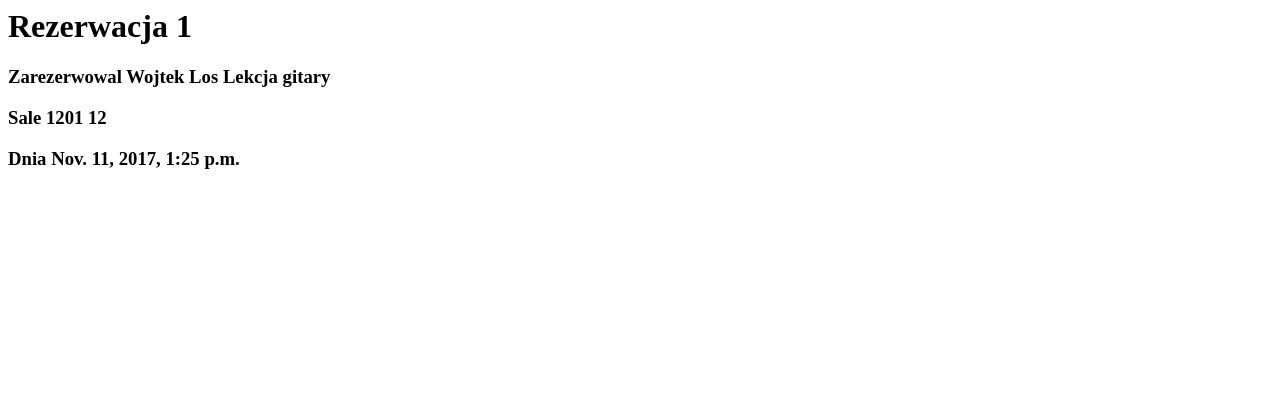
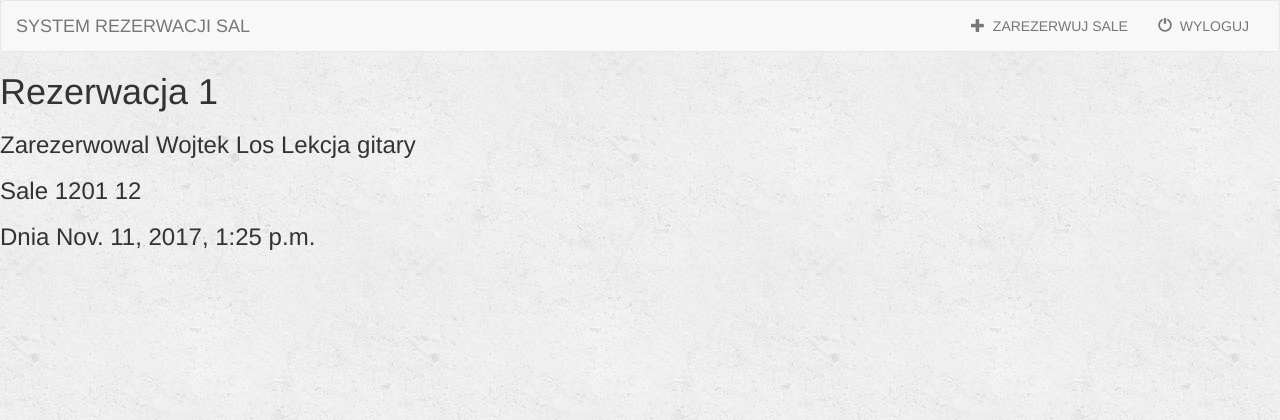
Before and after one commit to Serwach/Rooms-reservation-system, a Django app: page /system/1/ in a window 1280 px wide. Shown: the top 420 px of the page. Run offline with Django 3.2, Linux system fonts and the light colour scheme; data comes from the database, SQL or seed files in the repository; some libraries are stand-ins or nearby versions.

Commit message:
Base template added

```diff
--- /dev/null
+++ b/system/templates/system/base.html
@@ -0,0 +1,43 @@
+<!DOCTYPE html>
+<html lang="pl">
+<head>
+    <meta charset="UTF-8">
+    <title>{% block title %}System rezerwacji sal{% endblock %}</title>
+    {% load staticfiles %}
+    <link rel="stylesheet" href="https://maxcdn.bootstrapcdn.com/bootstrap/3.3.7/css/bootstrap.min.css">
+    <link rel="stylesheet" type="text/css" href="{% static 'system/style.css' %}"/>
+    <script src="https://ajax.googleapis.com/ajax/libs/jquery/1.12.4/jquery.min.js"></script>
+    <script src="https://maxcdn.bootstrapcdn.com/bootstrap/3.3.7/js/bootstrap.min.js"></script>
+</head>
+<body>
+    <nav class="navbar navbar-default">
+    <div class="container-fluid">
+        <div class="navbar-header">
+            <button type="button" class="navbar-toggle" data-toggle="collapse" data-target="#topNavBar">
+                <span class="icon-bar"></span>
+                <span class="icon-bar"></span>
+                <span class="icon-bar"></span>
+            </button>
+            <a class="navbar-brand" href="{% url 'system:index' %}">SYSTEM REZERWACJI SAL</a>
+        </div>
+
+        <div class="collapse navbar-collapse" id="topNavBar">
+            <ul class="nav navbar-nav navbar-right">
+                <li class="#">
+                    <a href="{% url 'system:index' %}">
+                        <span class="glyphicon glyphicon-plus" aria-hidden="true"></span>&nbsp; ZAREZERWUJ SALE
+                    </a>
+                </li>
+                <li class="#">
+                    <a href="{% url 'system:index' %}">
+                        <span class="glyphicon glyphicon-off" aria-hidden="true"></span>&nbsp; WYLOGUJ
+                    </a>
+                </li>
+            </ul>
+        </div>
+    </div>
+</nav>
+    {% block body %}
+    {% endblock %}
+</body>
+</html>
--- a/system/templates/system/reservations.html
+++ b/system/templates/system/reservations.html
@@ -1,4 +1,10 @@
-<h1> Rezerwacja {{ reservation.id }}</h1>
-<h3> Zarezerwowal {{ reservation.userid }}</h3>
-<h3> Sale {{ reservation.roomid }}</h3>
-<h3> Dnia {{ reservation.time }}</h3>
+{% extends 'system/base.html' %}
+
+<title>{% block title %}Szczegoly rezerwacji{% endblock %}</title>
+
+{% block body %}
+    <h1> Rezerwacja {{ reservation.id }}</h1>
+    <h3> Zarezerwowal {{ reservation.userid }}</h3>
+    <h3> Sale {{ reservation.roomid }}</h3>
+    <h3> Dnia {{ reservation.time }}</h3>
+{% endblock %}
```
Also changed, not shown: system/templates/system/index.html (+3 -33 lines).
